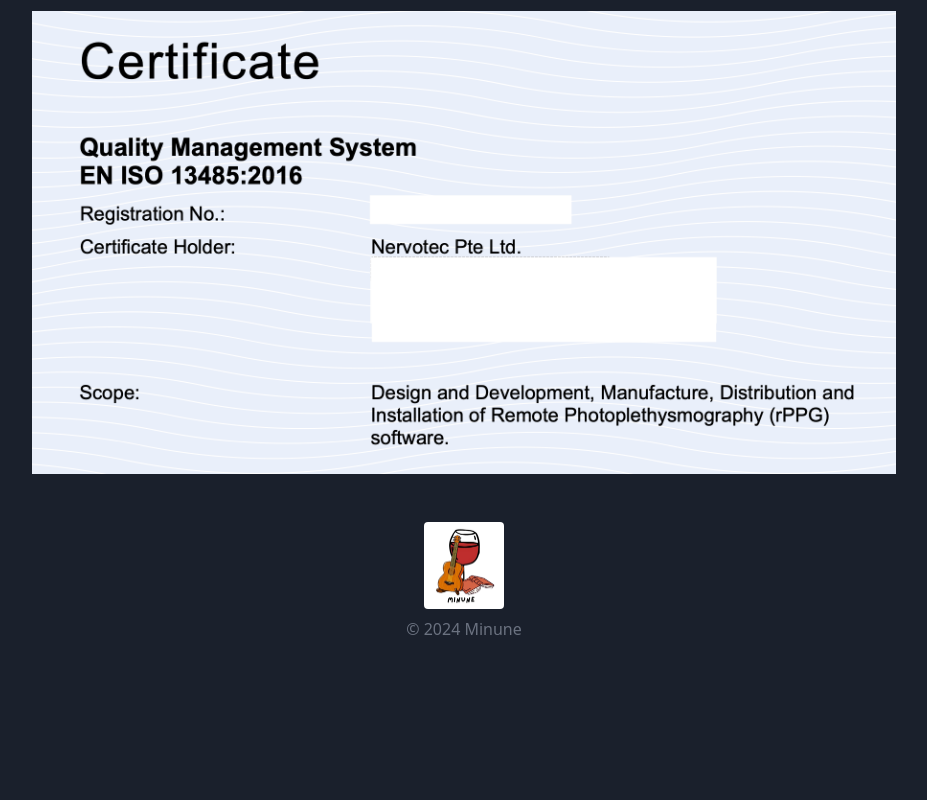
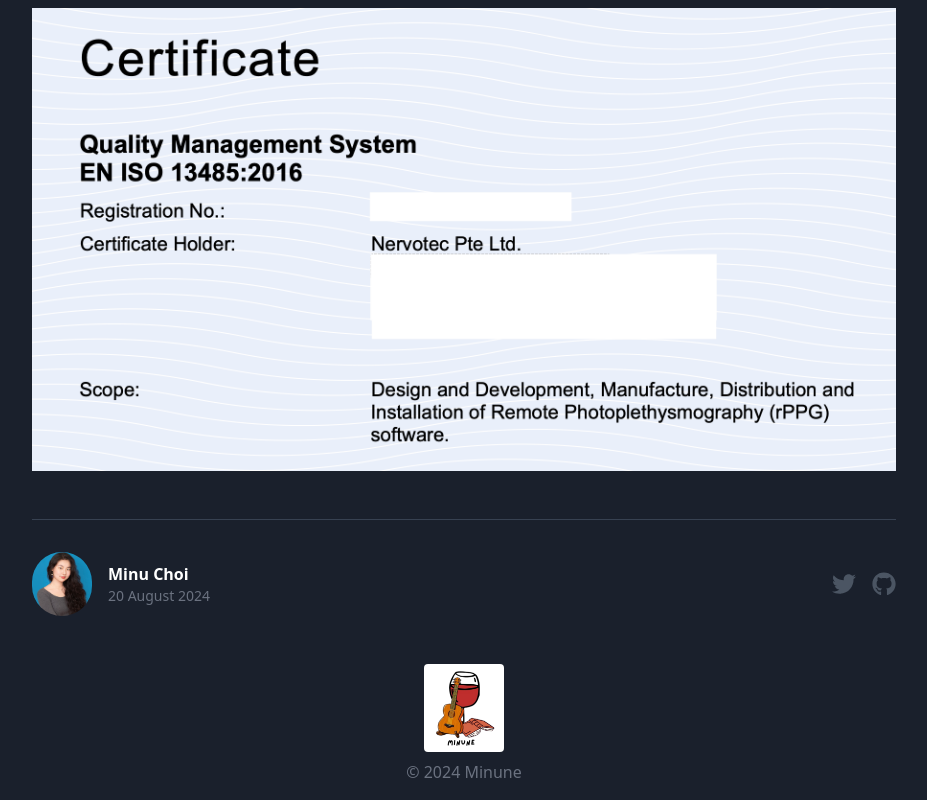
Before and after one commit to minuscholastica/Minune, a Next.js app: page /posts/first-post in a window 1280 px wide. Shown: the part 1901-2701 px from the top of the page, without its empty margins (176-1103 px from the left). Before the commit the page ends 2558 px from the top, so only its background shows below. Built offline with nearby package versions, Linux system fonts and the light colour scheme.

Commit message:
dividers

```diff
--- a/app/posts/[slug]/page.tsx
+++ b/app/posts/[slug]/page.tsx
@@ -4,7 +4,9 @@
 import matter from 'gray-matter';
 import ReactMarkdown from 'react-markdown';
 import remarkGfm from 'remark-gfm';
-import { PostData } from '../../lib/posts';  // Updated import path
+import { PostData } from '../../lib/posts';
+import Image from 'next/image';
+import { FaTwitter, FaGithub } from 'react-icons/fa';
 
 export default function Post({ params }: { params: { slug: string } }) {
   const fullPath = path.join(process.cwd(), 'app/_posts', `${params.slug}.md`);
@@ -18,7 +20,10 @@
       {postData.subtitle && (
         <p className="text-xl text-gray-500 mb-4">{postData.subtitle}</p>
       )}
-      <p className="text-gray-400 text-sm mb-8">{postData.date}</p>
+
+      {/* Divider */}
+      <hr className="my-8 border-t border-gray-300 dark:border-gray-700" />
+
       <div className="prose prose-lg dark:prose-invert max-w-none">
         <ReactMarkdown
           remarkPlugins={[remarkGfm]}
@@ -37,6 +42,31 @@
           {content}
         </ReactMarkdown>
       </div>
+
+      {/* Author section */}
+      <div className="mt-12 pt-8 border-t border-gray-300 dark:border-gray-700 flex items-center justify-between">
+        <div className="flex items-center">
+          <Image
+            src="/Minu2.jpeg"  // Make sure this path is correct
+            alt="Author"
+            width={60}
+            height={60}
+            className="rounded-full mr-4"
+          />
+          <div>
+            <h3 className="font-bold">Minu Choi</h3>
+            <p className="text-gray-500 text-sm">{postData.date}</p>
+          </div>
+        </div>
+        <div className="flex space-x-4">
+          <a href="https://twitter.com/minune29" target="_blank" rel="noopener noreferrer">
+            <FaTwitter size={24} className="text-gray-600 hover:text-blue-400" />
+          </a>
+          <a href="https://github.com/minuscholastica" target="_blank" rel="noopener noreferrer">
+            <FaGithub size={24} className="text-gray-600 hover:text-gray-900" />
+          </a>
+        </div>
+      </div>
     </div>
   );
 }
```
Also changed, not shown: 1 other file (tests, documents, lock files or other folders).
